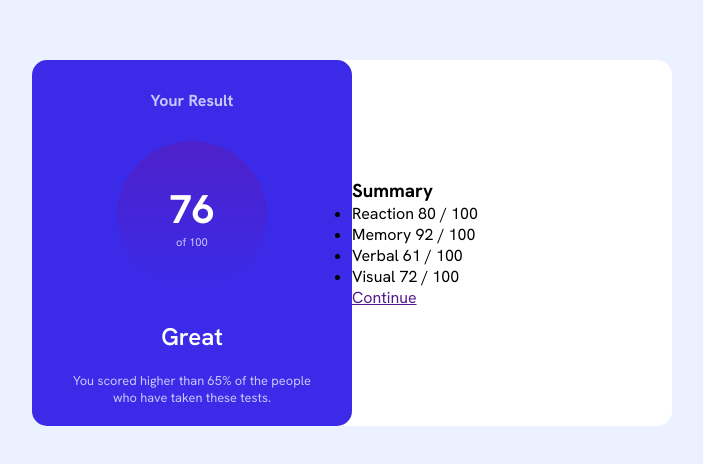
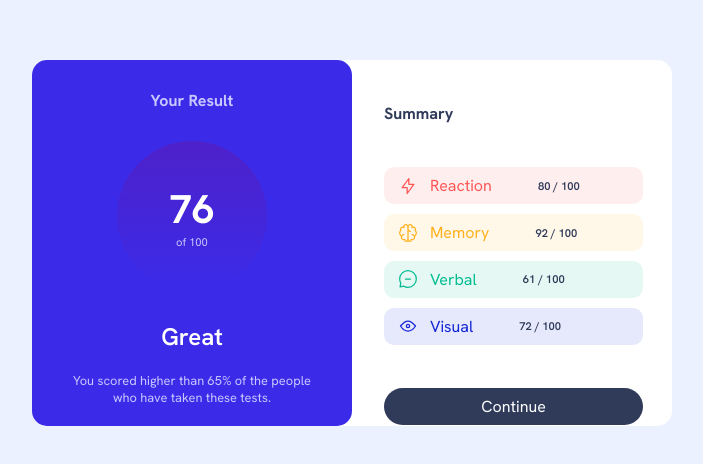
Before and after one commit to AbdulhakeemAdekunle/results-summary-component-main, a plain HTML site: page index.html in a window 1280 px wide. Shown: the part 196-660 px from the top of the page, without its empty margins (288-991 px from the left). Drawn offline with Linux system fonts and the light colour scheme.

Commit message:
complete the summary section design of the page layout

```diff
--- a/index.html
+++ b/index.html
@@ -37,13 +37,31 @@
       </div>
       <div class="summary">
         <h3 class="summary-header">Summary</h3>
-        <ul>
-          <li>Reaction 80 / 100</li>
-          <li>Memory 92 / 100</li>
-          <li>Verbal 61 / 100</li>
-          <li>Visual 72 / 100</li>
-        </ul>
-        <a href="">Continue</a>
+        <div class="summary-list">
+          <div class="list-item reaction">
+            <img src="./assets/images/icon-reaction.svg" alt="" />
+            <p>Reaction</p>
+            <p>80 / 100</p>
+          </div>
+          <div class="list-item memory">
+            <img src="./assets/images/icon-memory.svg" alt="" />
+            <p>Memory</p>
+            <p>92 / 100</p>
+          </div>
+          <div class="list-item verbal">
+            <img src="./assets/images/icon-verbal.svg" alt="" />
+            <p>Verbal</p>
+            <p>61 / 100</p>
+          </div>
+          <div class="list-item visual">
+            <img src="./assets/images/icon-visual.svg" alt="" />
+            <p>Visual</p>
+            <p>72 / 100</p>
+          </div>
+        </div>
+        <div class="continue">
+          <p>Continue</p>
+        </div>
       </div>
     </div>
   </body>
--- a/style.css
+++ b/style.css
@@ -15,7 +15,7 @@ body {
   margin: 20% auto;
   width: 50vw;
   display: flex;
-  align-items: center;
+  align-items: flex-start;
 }
 
 .report {
@@ -25,6 +25,7 @@ body {
   flex-direction: column;
   align-items: center;
   width: 50%;
+  margin-right: 5%;
   text-align: center;
 }
 
@@ -74,3 +75,72 @@ body {
   font-size: 0.8rem;
   width: 80%;
 }
+
+.summary {
+  width: 45%;
+}
+
+.summary-header {
+  margin: 15% 0;
+  color: hsl(224, 30%, 27%);
+  font-size: 1rem;
+}
+
+.summary-list {
+  margin-bottom: 15%;
+}
+
+.list-item {
+  display: flex;
+  align-items: center;
+  width: 90%;
+  height: 2.3rem;
+  margin: 10px 0;
+  border-radius: 10px;
+  padding: 5%;
+}
+
+.list-item img {
+  margin-right: 5%;
+}
+
+.list-item p:first-of-type {
+  margin-right: 20%;
+}
+
+.list-item p:last-of-type {
+  font-size: 0.7rem;
+  color: hsl(224, 30%, 27%);
+  font-weight: 600;
+}
+
+.reaction {
+  background-color: hsla(0, 100%, 67%, 0.1);
+  color: hsl(0, 100%, 67%);
+}
+
+.memory {
+  background-color: hsla(39, 100%, 56%, 0.1);
+  color: hsl(39, 100%, 56%);
+}
+
+.verbal {
+  background-color: hsla(166, 100%, 37%, 0.1);
+  color: hsl(166, 100%, 37%);
+}
+
+.visual {
+  background-color: hsla(234, 85%, 45%, 0.1);
+  color: hsl(234, 85%, 45%);
+}
+
+.continue {
+  display: flex;
+  background-color: hsl(224, 30%, 27%);
+  color: hsl(0, 0%, 100%);
+  width: 90%;
+  border-radius: 45px;
+  height: 2.3rem;
+  align-items: center;
+  justify-content: center;
+}
```
Also changed, not shown: 1 other file.
